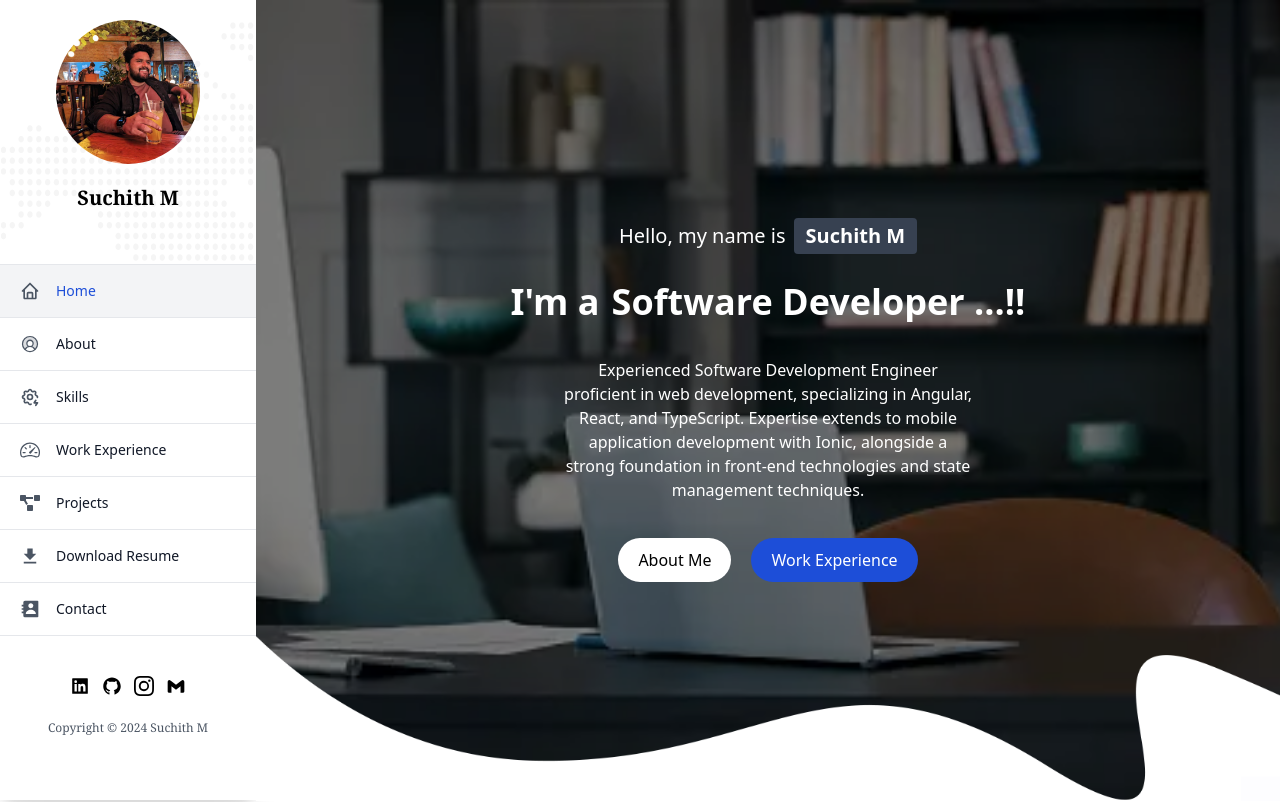
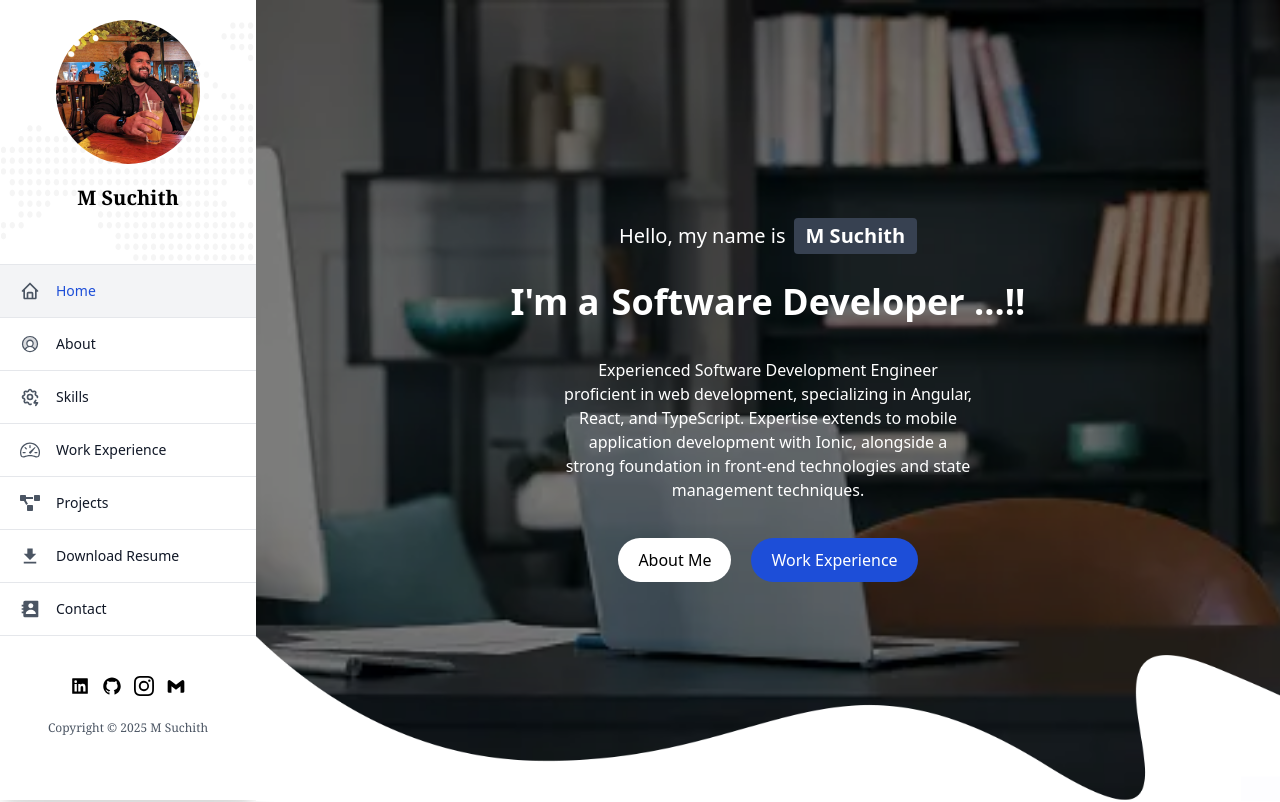
Before and after one commit to suchithm1999/portfolio-react, a React (Vite) app in the folder suchith-m/: page / in a window 1280 px wide. Shown: the top 802 px of the page. Built offline with nearby package versions, Linux system fonts and the light colour scheme.

Commit message:
Replace old resume with new one

```diff
--- a/suchith-m/index.html
+++ b/suchith-m/index.html
@@ -4,7 +4,7 @@
     <meta charset="UTF-8" />
     <link rel="icon" type="image/svg+xml" href="/vite.svg" />
     <meta name="viewport" content="width=device-width, initial-scale=1.0" />
-    <title>Suchith M</title>
+    <title>M Suchith</title>
   </head>
   <body>
     <div id="root"></div>
--- a/suchith-m/src/components/AboutMe.jsx
+++ b/suchith-m/src/components/AboutMe.jsx
@@ -1,9 +1,9 @@
 function AboutMe() {
   const downloadResume = () => {
-    const fileUrl = "/Suchith M.pdf";
+    const fileUrl = "/M Suchith.pdf";
     const a = document.createElement("a");
     a.href = fileUrl;
-    a.download = "Suchith M.pdf";
+    a.download = "M Suchith.pdf";
     document.body.appendChild(a);
     a.click();
     document.body.removeChild(a);
--- a/suchith-m/src/components/Footer.jsx
+++ b/suchith-m/src/components/Footer.jsx
@@ -64,7 +64,7 @@ function Footer() {
             />
           </div>
           <span className="text-xs font-serif text-gray-600">
-            Copyright © 2024 Suchith M
+            Copyright © {new Date().getFullYear()} M Suchith
           </span>
         </div>
       </div>
--- a/suchith-m/src/components/Home.jsx
+++ b/suchith-m/src/components/Home.jsx
@@ -13,7 +13,7 @@ function Home() {
           <div className="text-white text-xl flex gap-2 items-center">
             <span>Hello, my name is </span>
             <span className="bg-gray-700 p-1 rounded px-3 font-semibold">
-              Suchith M
+              M Suchith
             </span>
           </div>
           <div className="flex items-center">
@@ -54,7 +54,7 @@ function Home() {
           <div className="text-white text-base flex gap-2 items-center">
             <span>Hello, my name is </span>
             <span className="bg-gray-700 p-0 rounded px-1 font-semibold">
-              Suchith M
+              M Suchith
             </span>
           </div>
           <div className="flex items-center">
--- a/suchith-m/src/components/Sidebar.jsx
+++ b/suchith-m/src/components/Sidebar.jsx
@@ -21,10 +21,10 @@ function Sidebar() {
   };
 
   const downloadResume = () => {
-    const fileUrl = "/Suchith M.pdf";
+    const fileUrl = "/M Suchith.pdf";
     const a = document.createElement("a");
     a.href = fileUrl;
-    a.download = "Suchith M.pdf";
+    a.download = "M Suchith.pdf";
     document.body.appendChild(a);
     a.click();
     document.body.removeChild(a);
@@ -57,7 +57,7 @@ function Sidebar() {
             className="w-36 h-36 rounded-full object-cover"
           />
           <span className="text-xl font-serif font-semibold text-600 pt-5">
-            Suchith M
+            M Suchith
           </span>
           <div>
             <h1 className="animate-typing overflow-hidden pt-3 whitespace-nowrap border-r-4 border-r-black pr-0 text-sm text-gray-500 font-medium">
@@ -184,7 +184,7 @@ function Sidebar() {
             />
           </div>
           <span className="text-xs font-serif text-gray-600">
-            Copyright © 2024 Suchith M
+            Copyright © {new Date().getFullYear()} M Suchith
           </span>
         </div>
       </div>
```
Also changed, not shown: 2 other files (tests, documents, lock files or other folders).
